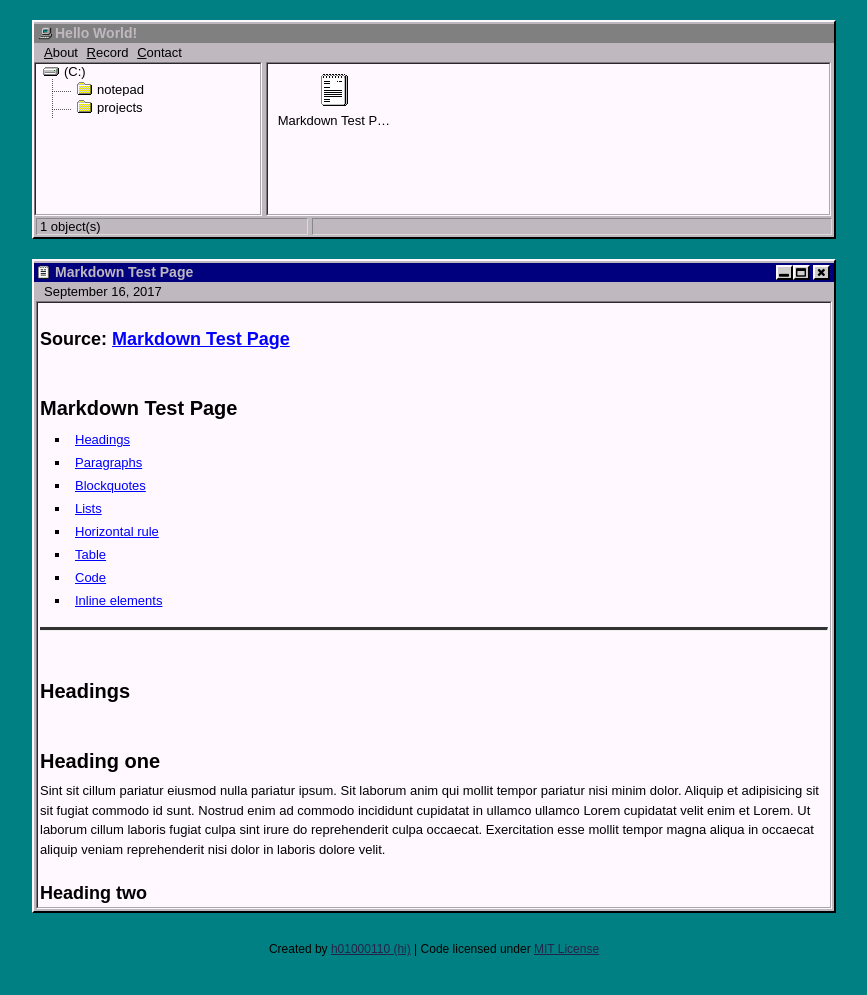
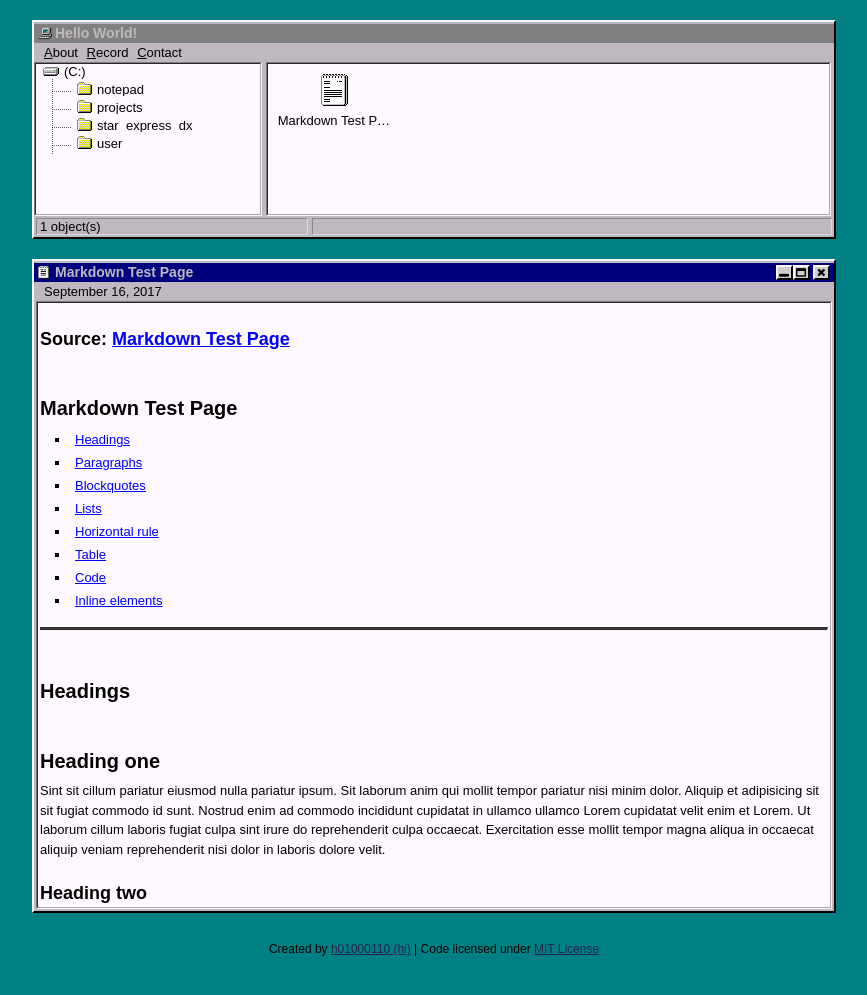
Before and after one commit to Revy77/Revy77.github.io, a Jekyll site: the page built from _posts/2017-09-16-markdown-test-page.md, in a window 1280 px wide. Shown: the top 995 px of the page, without its empty margins (206-1073 px from the left). Built offline with Jekyll 4.4.1, drawn with Linux system fonts in a browser that asks for light colours.

Commit message:
Update 2017-09-16-markdown-test-page.md

```diff
--- a/_posts/2017-09-16-markdown-test-page.md
+++ b/_posts/2017-09-16-markdown-test-page.md
@@ -1,7 +1,7 @@
 ---
 layout: default
 title: "Markdown Test Page"
-tags: projects notepad
+tags: user projects notepad star_express_dx
 ---
 
 ## Source: [Markdown Test Page](https://github.com/fullpipe/markdown-test-page)
```
